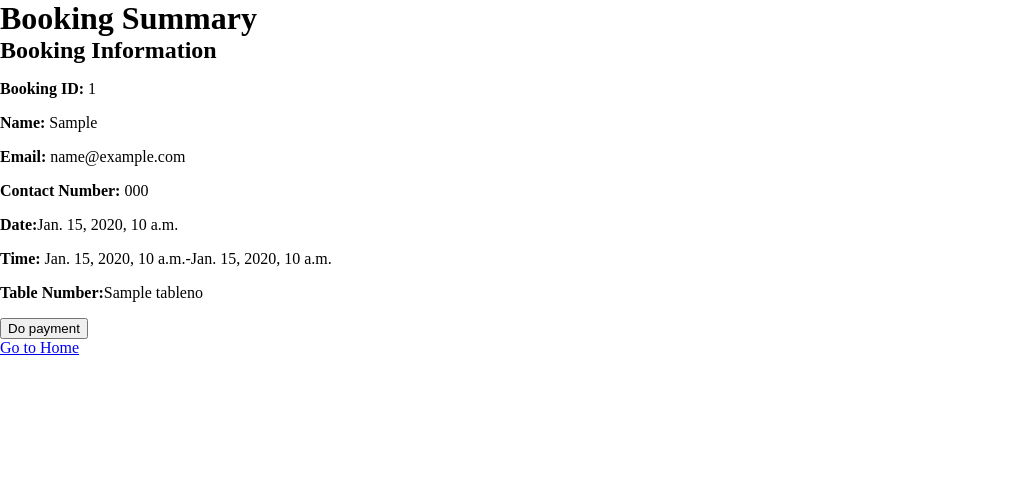
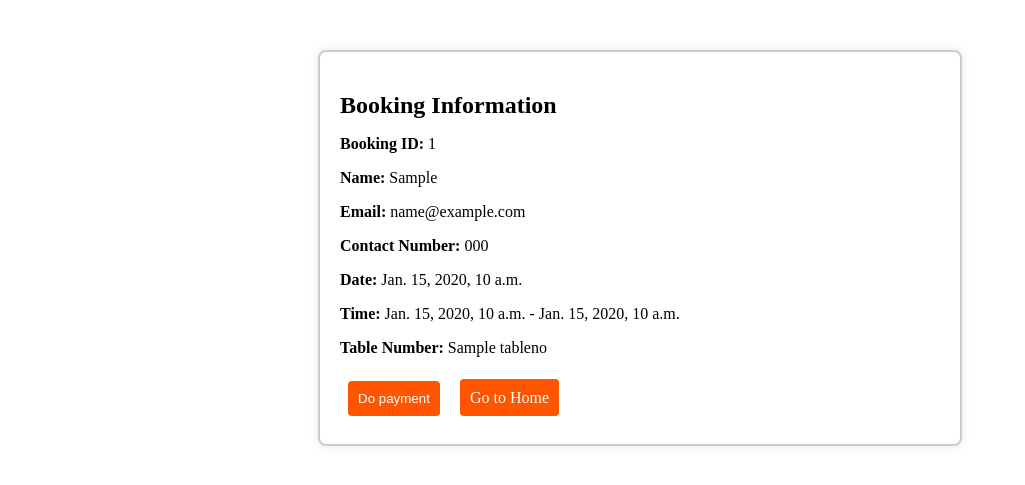
Before and after one commit to harshporwal30/Django_project, a Django app: template reserveat/reserveatapp/templates/summary.html in a window 1280 px wide. Shown: the part 55-540 px from the top of the page, without its empty margins (0-1025 px from the left). Run offline with Django 4.2, Linux system fonts and the light colour scheme; the template is opened without the code that fills it: most values are stand-ins (such as "Sample title", 1, 10 or a date in 2020); parts of the project's set-up code (start-up, migrations or seed data) failed here and were passed over; some libraries are stand-ins or nearby versions.

Commit message:
Update summary.html

```diff
--- a/reserveat/reserveatapp/templates/summary.html
+++ b/reserveat/reserveatapp/templates/summary.html
@@ -83,8 +83,10 @@
 
   {% if user %}
 
-  <div class="booking-summary-container">
-    <h1>Booking Summary</h1>
+  <div class="invoice-container">
+    <div class="invoice-header">
+
+    </div>
 
     <div class="booking-details">
       <h2>Booking Information</h2>
@@ -92,9 +94,9 @@
       <p><strong>Name:</strong> {{booking.customerid.first_name}}</p>
       <p><strong>Email:</strong> {{booking.customerid.email}}</p>
       <p><strong>Contact Number:</strong> {{booking.customerid.phoneno}}</p>
-      <p><strong>Date:</strong>{{booking.booking_date}}</p>
-      <p><strong>Time:</strong> {{booking.start_time}}-{{booking.end_time}}</p>
-      <p><strong>Table Number:</strong>{{booking.tableid.tableno}}</p>
+      <p><strong>Date:</strong> {{booking.booking_date}}</p>
+      <p><strong>Time:</strong> {{booking.start_time}} - {{booking.end_time}}</p>
+      <p><strong>Table Number:</strong> {{booking.tableid.tableno}}</p>
     </div>
 
     <div class="confirmation-message">
@@ -102,9 +104,10 @@
         <div id="paypal-button-container" style="width: fit-content;" >
 
       </div>
-      <button onclick="initPayPalButton()" name="paypapl" id="paypapl">Do payment</button>
+      <button onclick="initPayPalButton()" name="paypapl" id="paypapl" class="cancel-button">Do payment</button>
+      <a href="{% url 'index' %}" class="cancel-button" style="text-decoration: none; ">Go to Home</a>
     </div>
-    <a href="{% url 'index' %}">Go to Home</a>
+
     </div>
   </div>
   {% endif %}
```
